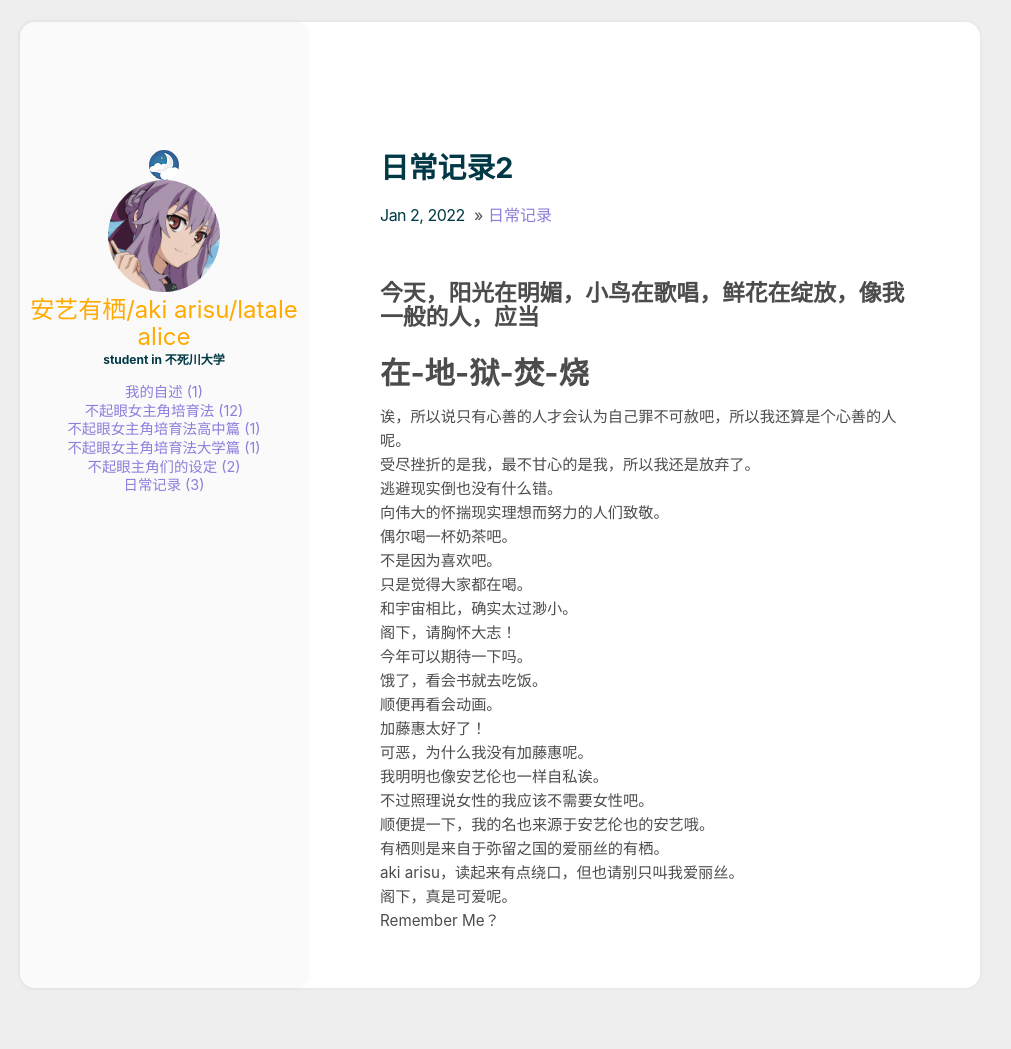
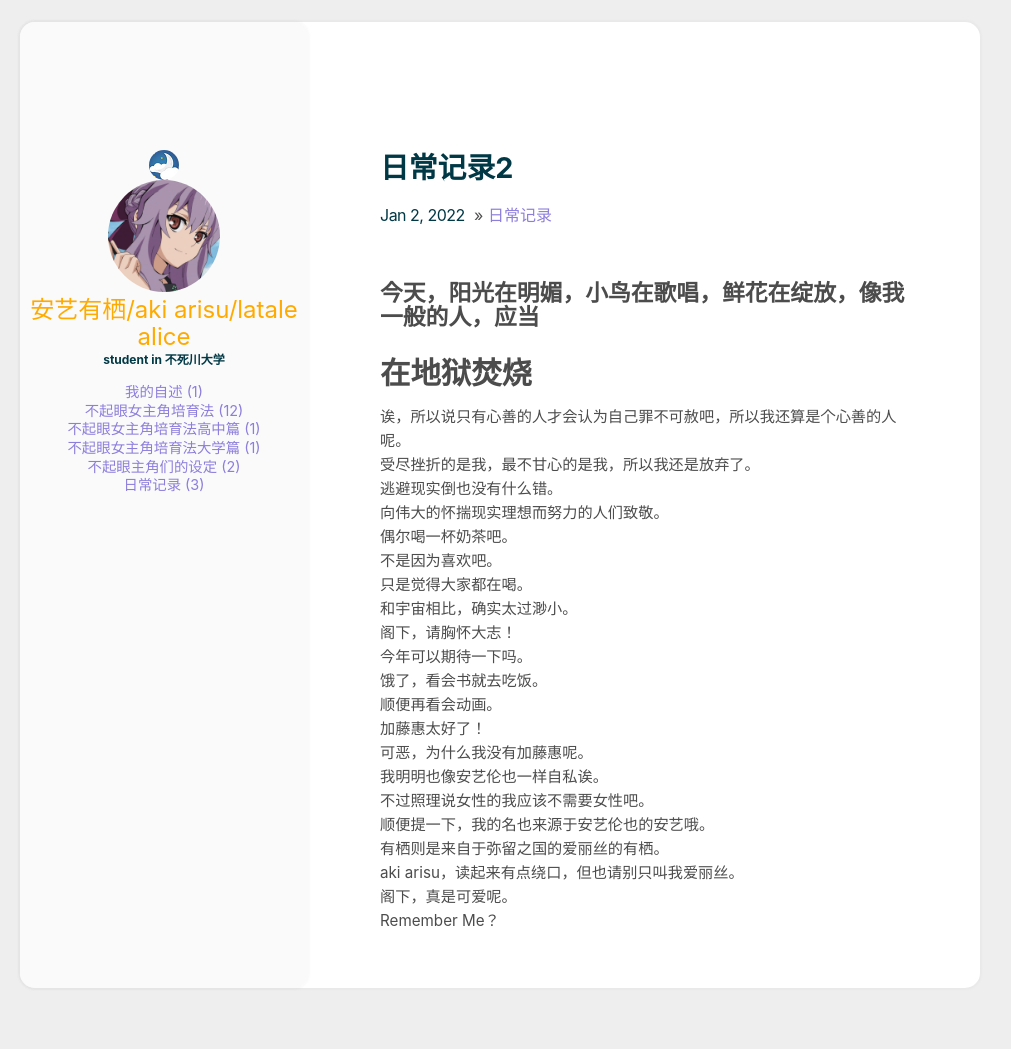
Before and after one commit to latalealice/latalealice.github.io, a Jekyll site: the page built from _posts/2022-01-02-日常记录2.md, in a window 1280 px wide. Shown: the whole page, without its empty margins (140-1151 px from the left). Built offline with Jekyll 4.4.1, drawn with Linux system fonts in a browser that asks for light colours.

```diff
--- a/_posts/2022-01-02-日常记录2.md
+++ b/_posts/2022-01-02-日常记录2.md
@@ -4,7 +4,7 @@ category: 日常记录
 title: 日常记录2
 ---
 ## 今天，阳光在明媚，小鸟在歌唱，鲜花在绽放，像我一般的人，应当
-# 在-地-狱-焚-烧
+# 在地狱焚烧
 诶，所以说只有心善的人才会认为自己罪不可赦吧，所以我还算是个心善的人呢。
 受尽挫折的是我，最不甘心的是我，所以我还是放弃了。
 逃避现实倒也没有什么错。
```
